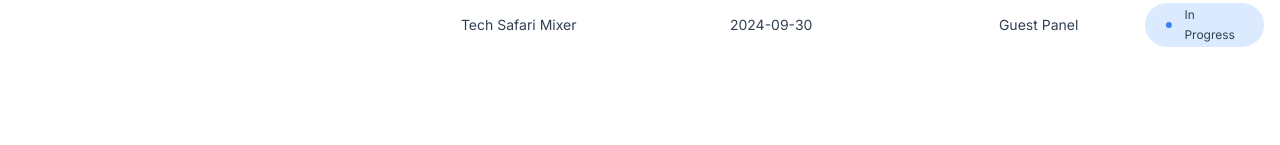
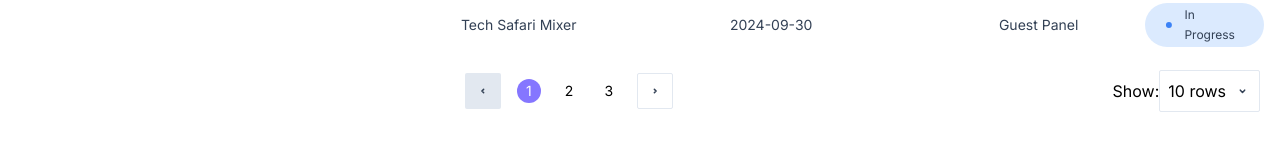
Before and after one commit to Azikenp/alphap, a React (Vite) app: page / in a window 1280 px wide. Shown: the part 1221-1366 px from the top of the page. Before the commit the page ends 1270 px from the top, so only its background shows below. Built offline with nearby package versions, Linux system fonts and the light colour scheme.

Commit message:
pagination almost done

```diff
--- a/src/components/ContentBody.jsx
+++ b/src/components/ContentBody.jsx
@@ -1,13 +1,15 @@
 import ChartAndCarousel from "./ChartAndCarousel";
 import EventsContainer from "./EventsContainer";
 import Metrics from "./Metrics";
+import Pagination from "./Pagination";
 
 const ContentBody = () => {
   return (
-    <div className="flex flex-col gap-[21px]">
+    <div className="flex flex-col gap-[21px] pb-9">
       <Metrics />
       <ChartAndCarousel />
       <EventsContainer />
+      <Pagination />
     </div>
   );
 };
--- /dev/null
+++ b/src/components/Pagination.jsx
@@ -0,0 +1,37 @@
+import { arrowDown, nextBtn, prevBtn } from "./Svgs";
+
+const Pagination = () => {
+  return (
+    <div>
+      <div className="flex items-center justify-between px-5">
+        <div className="flex items-center gap-4">
+          <div className="w-9 h-9 p-2 flex items-center justify-center rounded-[2px] bg-[#E2E8F0]">
+            {prevBtn}
+          </div>
+          <div className="flex items-center justify-center w-6 h-6 rounded-full bg-[#8576FF] text-[14px] font-normal leading-5 text-[#fff]">
+            <p>1</p>
+          </div>
+          <div className="flex items-center justify-center w-6 h-6 rounded-full text-[14px] font-normal leading-5">
+            <p>2</p>
+          </div>
+          <div className="flex items-center justify-center w-6 h-6 rounded-full text-[14px] font-normal leading-5">
+            <p>3</p>
+          </div>
+          <div className="w-9 h-9 p-2 flex items-center justify-center rounded-[2px] bg-[#fff] border border-[#E2E8F0]">
+            {nextBtn}
+          </div>
+        </div>
+
+        <div className="flex items-center justify-center">
+          <p className="hidden md:block">Show:</p>
+          <div className="flex p-2 items-center justify-center gap-2 rounded-[2px] border border-[#E2E8F0]">
+            <p>10 rows</p>
+            {arrowDown}
+          </div>
+        </div>
+      </div>
+    </div>
+  );
+};
+
+export default Pagination;
```
